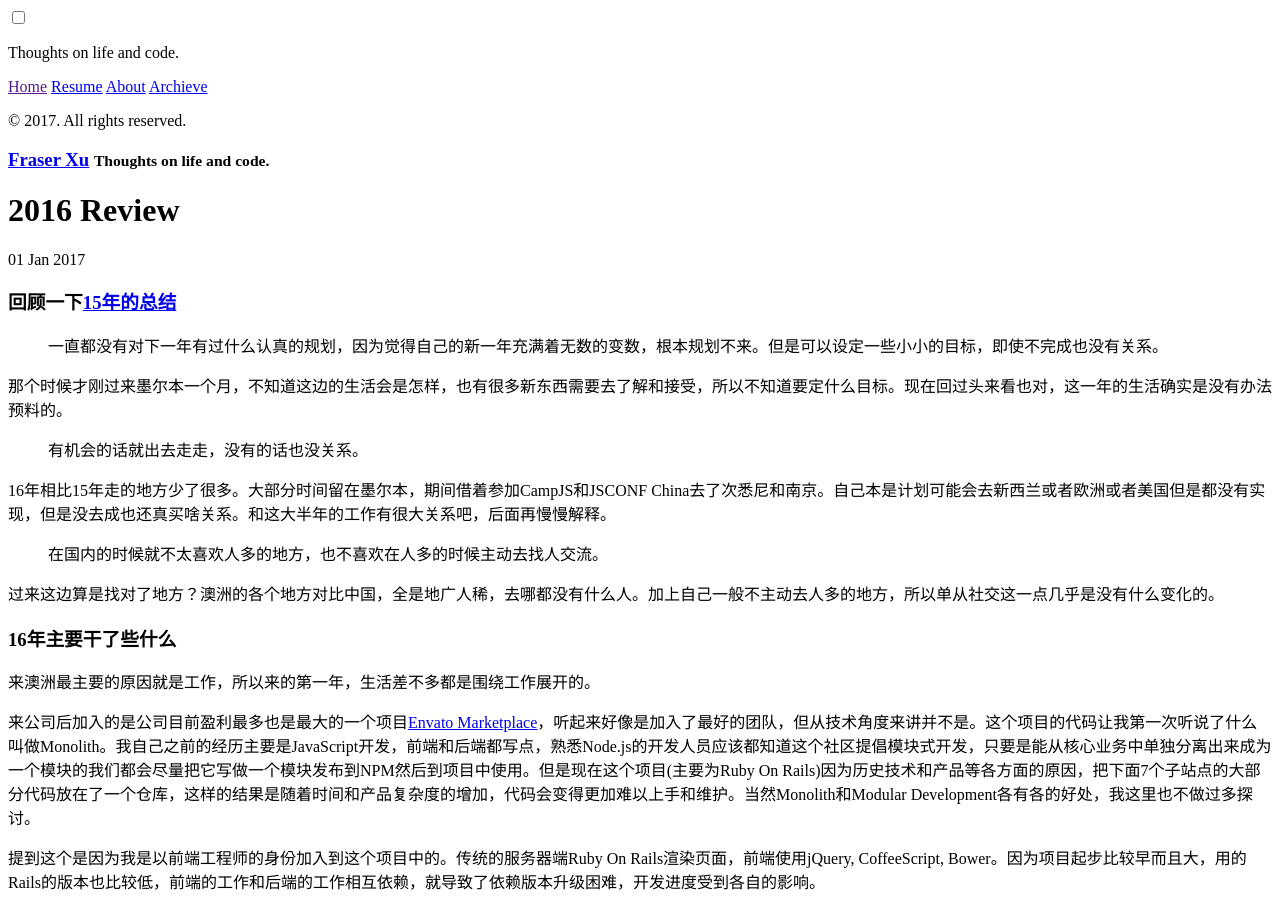
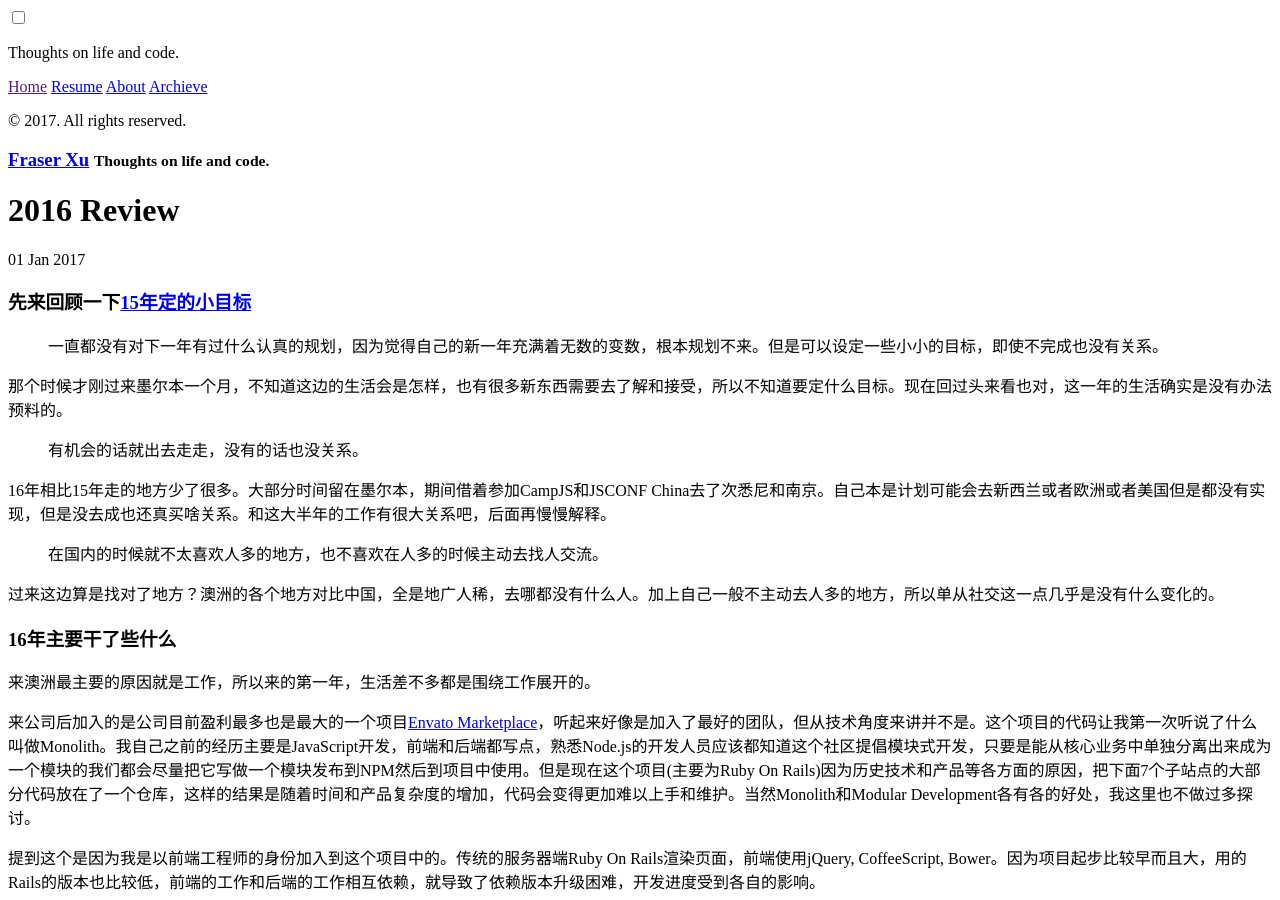
Before and after one commit to fraserxu/fraserxu.github.io, a Jekyll site: the page built from _posts/2017-01-01-2016-review.md, in a window 1280 px wide and 900 px high. Built offline with Jekyll 4.4.1, drawn with Linux system fonts in a browser that asks for light colours; some web fonts are replaced.

Commit message:
update post

```diff
--- a/_posts/2017-01-01-2016-review.md
+++ b/_posts/2017-01-01-2016-review.md
@@ -3,7 +3,7 @@ title: 2016 Review
 layout: post
 ---
 
-### 回顾一下[15年的总结](https://fraserxu.me/2016/01/01/2015-review/)
+### 先来回顾一下[15年定的小目标](https://fraserxu.me/2016/01/01/2015-review/)
 
 > 一直都没有对下一年有过什么认真的规划，因为觉得自己的新一年充满着无数的变数，根本规划不来。但是可以设定一些小小的目标，即使不完成也没有关系。
 
```
